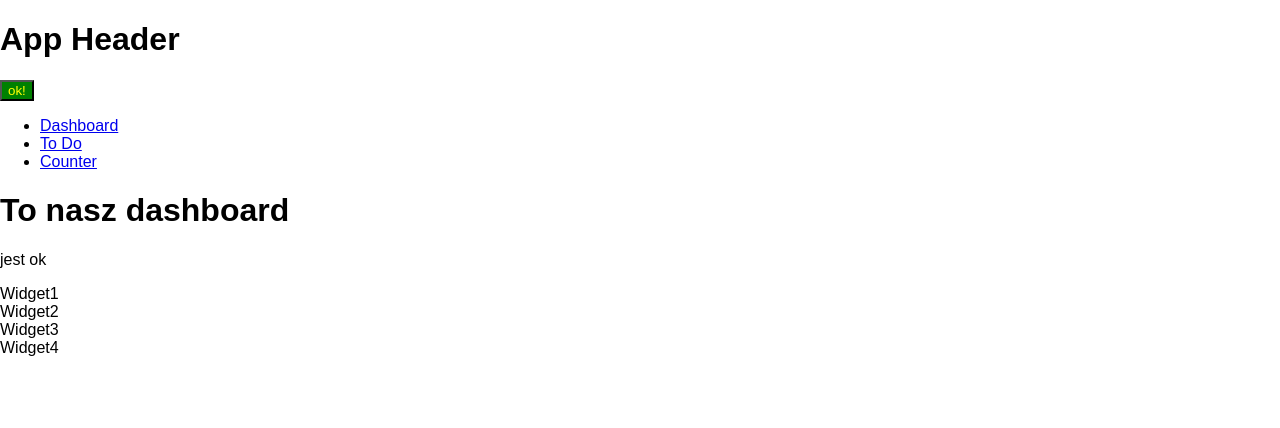
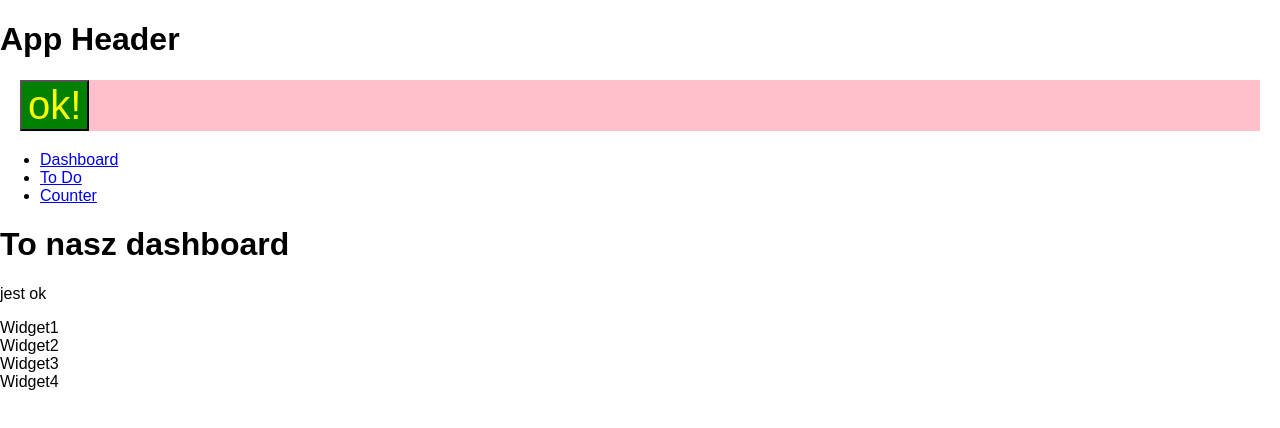
Before and after one commit to maciekpollub/todo, a React (Create React App) app: page / in a window 1280 px wide. Shown: the top 428 px of the page. Built offline with nearby package versions, Linux system fonts and the light colour scheme.

Commit message:
external styling added...

```diff
--- a/src/components/Header.js
+++ b/src/components/Header.js
@@ -1,6 +1,6 @@
 import React, {Component} from 'react';
 import {Link} from 'react-router-dom';
-import Button from './Button';
+import Button from './button/index';
 
 class Header extends Component {
     render() {
--- /dev/null
+++ b/src/components/button/index.css
@@ -0,0 +1,4 @@
+.btn-container {
+    margin: 20px;
+    background-color: pink;
+}
--- a/src/components/Button.js
+++ b/src/components/button/index.js
@@ -1,15 +1,16 @@
 import React, {Component} from 'react';
 
-
+import './index.css';//importujemy style z zewsątrz , z folderu daneg komponentu- tak jest lepiej...
 
 class Button extends Component {
     render() {
         const buttonStyle = {
             backgroundColor: 'green',
-            color: 'yellow'
+            color: 'yellow',
+            fontSize: 40
         }
         return(
-            <div>
+            <div className="btn-container">
                 <button style = {buttonStyle}>{this.props.label}</button>
             </div>
         )
```
Also changed, not shown: 1 other file (tests, documents, lock files or other folders).
